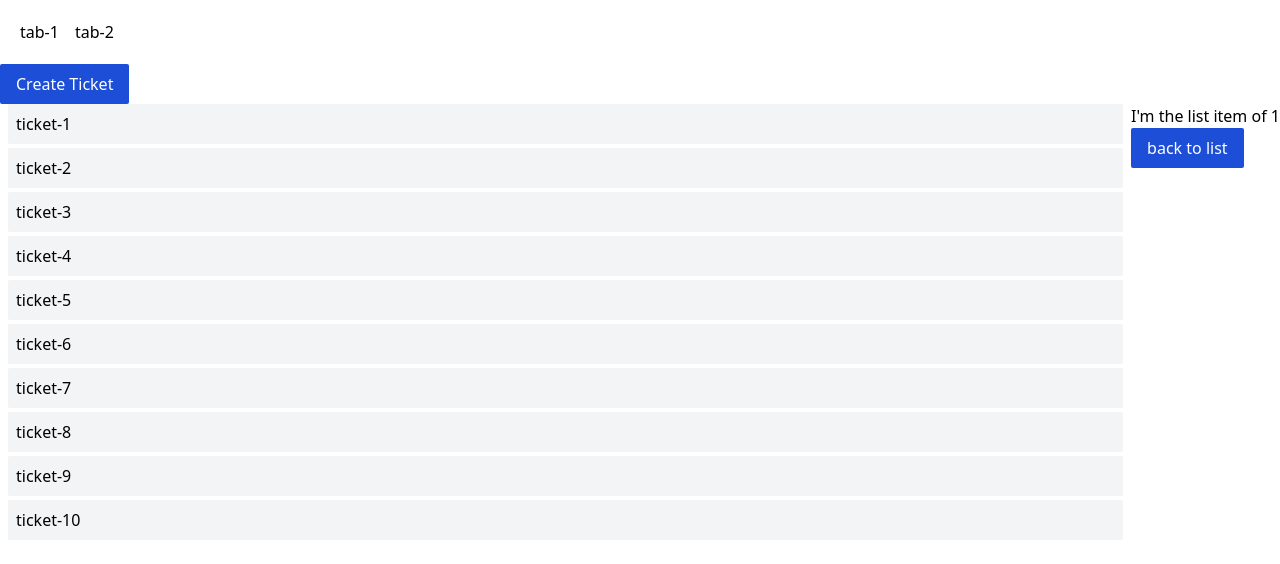
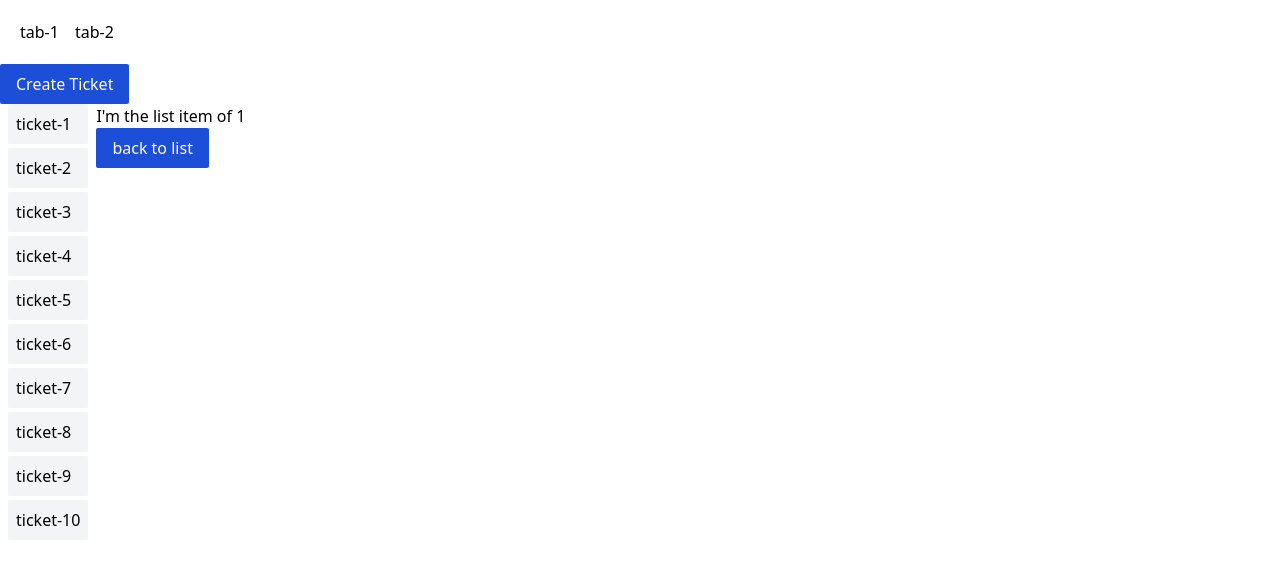
Before and after one commit to moonRider/intercepting-routes-example, a Next.js app: page /tickets/1 in a window 1280 px wide. Shown: the top 564 px of the page. Built offline with nearby package versions, Linux system fonts and the light colour scheme.

Commit message:
fix: route

```diff
--- /dev/null
+++ b/app/(tab-layout)/tickets/[id]/layout.tsx
@@ -0,0 +1,16 @@
+import type { ReactNode } from "react";
+
+export default function IdLayout({
+  children,
+  modal,
+}: {
+  children: ReactNode;
+  modal: ReactNode;
+}) {
+  return (
+    <div className="flex">
+      {children}
+      {modal}
+    </div>
+  );
+}
--- a/app/(tab-layout)/tickets/layout.tsx
+++ b/app/(tab-layout)/tickets/layout.tsx
@@ -1,13 +1,7 @@
-import Link from 'next/link'
-import { ReactNode } from 'react'
+import Link from "next/link";
+import { ReactNode } from "react";
 
-export default function TicketsLayout({
-  children,
-  modal,
-}: {
-  children: ReactNode
-  modal: ReactNode
-}) {
+export default function TicketsLayout({ children }: { children: ReactNode }) {
   return (
     <div className="flex flex-col">
       <Link href="/tickets/new">
@@ -15,10 +9,7 @@ export default function TicketsLayout({
           Create Ticket
         </button>
       </Link>
-      <div className="flex flex-row">
-        {children}
-        {modal}
-      </div>
+      <div className="flex flex-row">{children}</div>
     </div>
-  )
+  );
 }
```
Also changed, not shown: app/(tab-layout)/tickets/[id]/page.tsx (+7 -7 lines), app/(tab-layout)/tickets/[id]/@modal/(.)[id]/page.tsx (renamed from app/(tab-layout)/tickets/@modal/(.)[id]/page.tsx), app/(tab-layout)/tickets/[id]/@modal/default.tsx (renamed from app/(tab-layout)/tickets/@modal/default.tsx), app/(tab-layout)/tickets/[id]/@modal/page.tsx (renamed from app/(tab-layout)/tickets/@modal/page.tsx).
